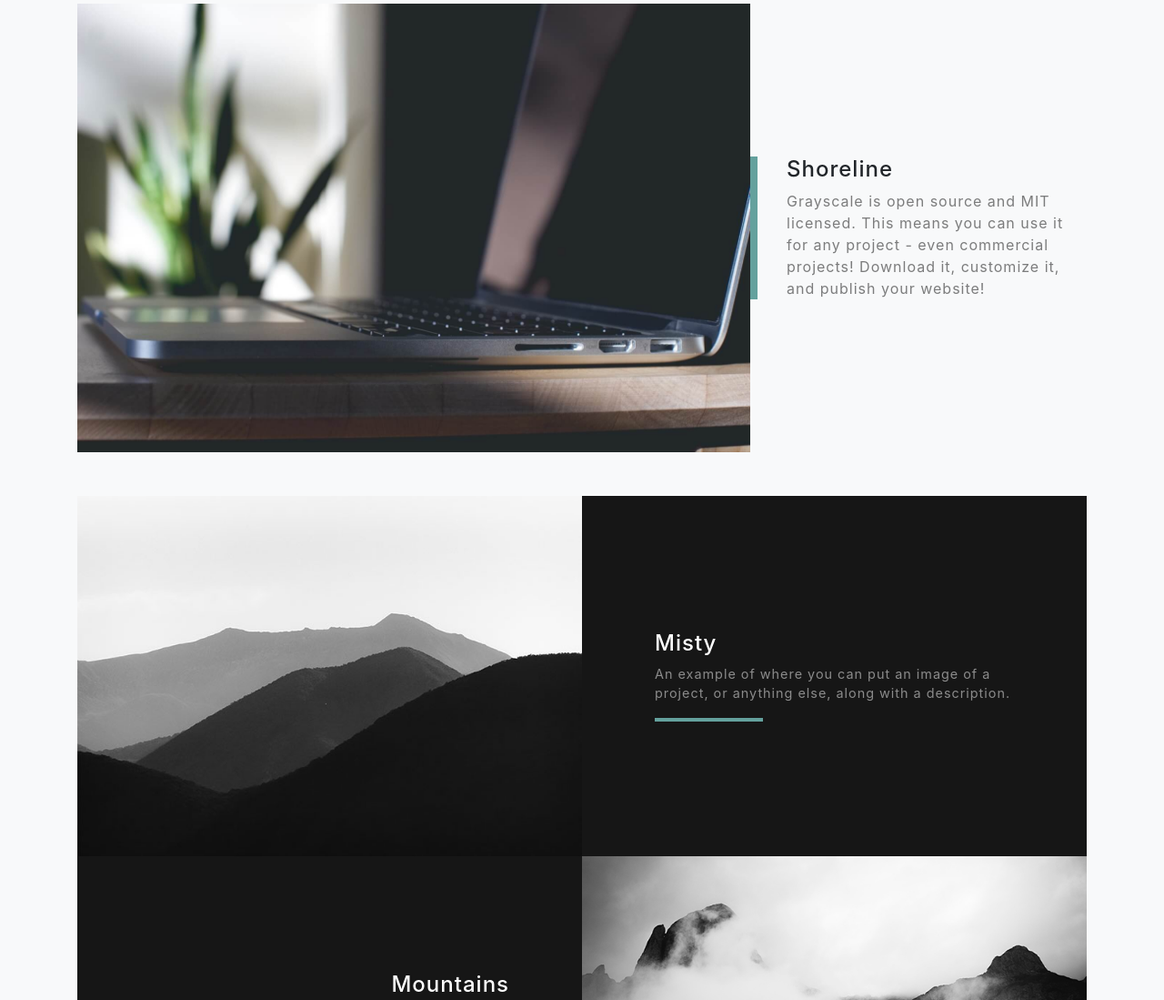
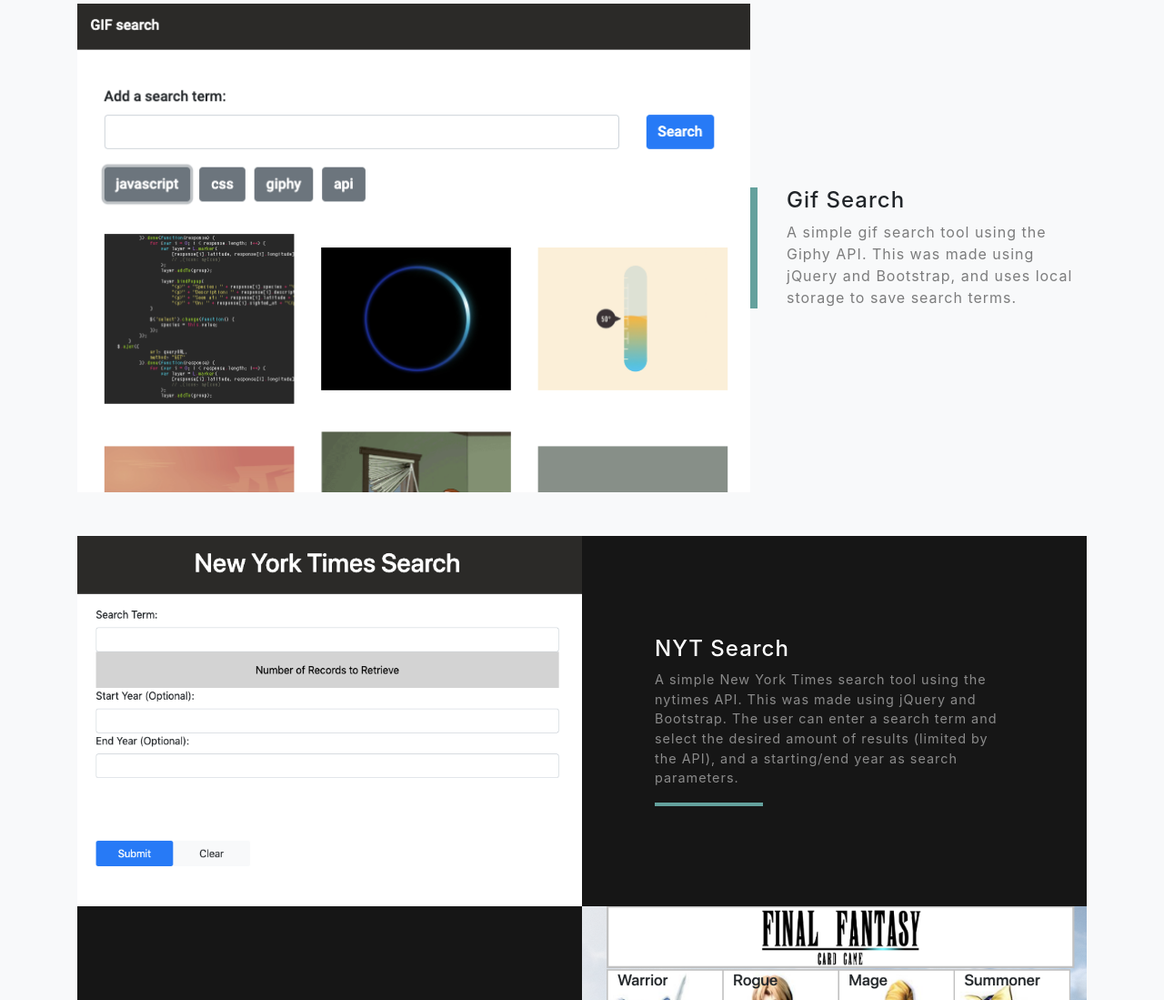
Before and after one commit to timstarkk/timstarkk.github.io, a website with bundled scripts: page index.html in a window 1280 px wide. Shown: the part 1644-2743 px from the top of the page at 91% size. Built offline with nearby package versions, Linux system fonts and the light colour scheme.

Commit message:
added some projects

```diff
--- a/index.html
+++ b/index.html
@@ -58,7 +58,7 @@
     <div class="container d-flex h-100 align-items-center">
       <div class="mx-auto text-center">
         <h1 class="mx-auto my-0 text-uppercase">Tim Stark</h1>
-        <h2 class="text-white-50 mx-auto mt-2 mb-5">Web Developer</h2>
+        <h2 class="text-white-50 mx-auto mt-2 mb-5">Full-Stack Developer</h2>
         <a href="#about" class="btn btn-primary js-scroll-trigger">Welcome</a>
       </div>
     </div>
@@ -87,13 +87,15 @@
       <!-- Featured Project Row -->
       <div class="row align-items-center no-gutters mb-4 mb-lg-5">
         <div class="col-xl-8 col-lg-7">
-          <img class="img-fluid mb-3 mb-lg-0" src="img/bg-masthead.jpg" alt="">
+          <img class="img-fluid mb-3 mb-lg-0" src="img/gifSearch.png" alt="">
         </div>
         <div class="col-xl-4 col-lg-5">
           <div class="featured-text text-center text-lg-left">
-            <h4>Shoreline</h4>
-            <p class="text-black-50 mb-0">Grayscale is open source and MIT licensed. This means you can use it for any
-              project - even commercial projects! Download it, customize it, and publish your website!</p>
+            <h4>Gif Search</h4>
+            <p class="text-black-50 mb-0">A simple gif search tool using the Giphy API. This was made using jQuery and
+              Bootstrap,
+              and uses local storage to save search terms.
+            </p>
           </div>
         </div>
       </div>
@@ -101,15 +103,18 @@
       <!-- Project One Row -->
       <div class="row justify-content-center no-gutters mb-5 mb-lg-0">
         <div class="col-lg-6">
-          <img class="img-fluid" src="img/demo-image-01.jpg" alt="">
+          <img class="img-fluid" src="img/nytSearch.png" alt="">
         </div>
         <div class="col-lg-6">
           <div class="bg-black text-center h-100 project">
             <div class="d-flex h-100">
               <div class="project-text w-100 my-auto text-center text-lg-left">
-                <h4 class="text-white">Misty</h4>
-                <p class="mb-0 text-white-50">An example of where you can put an image of a project, or anything else,
-                  along with a description.</p>
+                <h4 class="text-white">NYT Search</h4>
+                <p class="mb-0 text-white-50">A simple New York Times search tool using the nytimes API. This was made
+                  using jQuery
+                  and Bootstrap. The user can enter a search term and select the desired amount of results (limited by
+                  the API), and a starting/end year as search parameters.
+                </p>
                 <hr class="d-none d-lg-block mb-0 ml-0">
               </div>
             </div>
@@ -120,13 +125,13 @@
       <!-- Project Two Row -->
       <div class="row justify-content-center no-gutters">
         <div class="col-lg-6">
-          <img class="img-fluid" src="img/demo-image-02.jpg" alt="">
+          <img class="img-fluid" src="img/rpgGame.png" alt="">
         </div>
         <div class="col-lg-6 order-lg-first">
           <div class="bg-black text-center h-100 project">
             <div class="d-flex h-100">
               <div class="project-text w-100 my-auto text-center text-lg-right">
-                <h4 class="text-white">Mountains</h4>
+                <h4 class="text-white">Card Fighting Game</h4>
                 <p class="mb-0 text-white-50">Another example of a project with its respective description. These
                   sections work well responsively as well, try this theme on a small screen!</p>
                 <hr class="d-none d-lg-block mb-0 mr-0">
```
Also changed, not shown: img/nytSearch.png (added), img/rpgGame.png (added).
